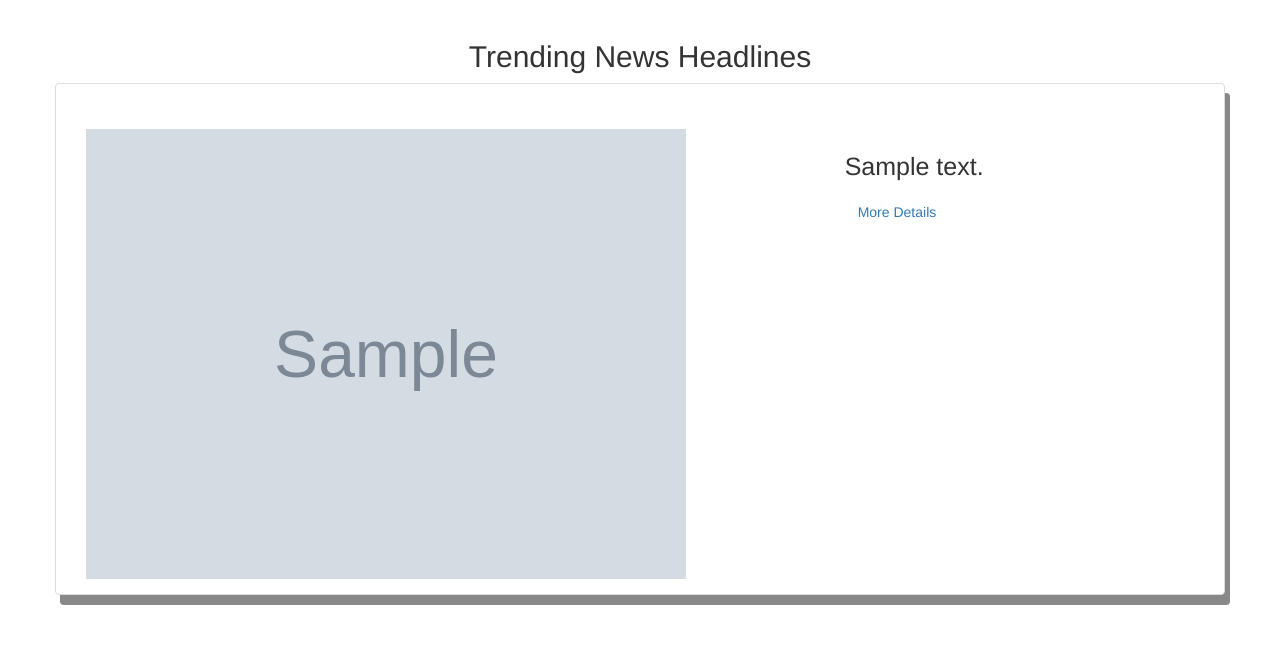
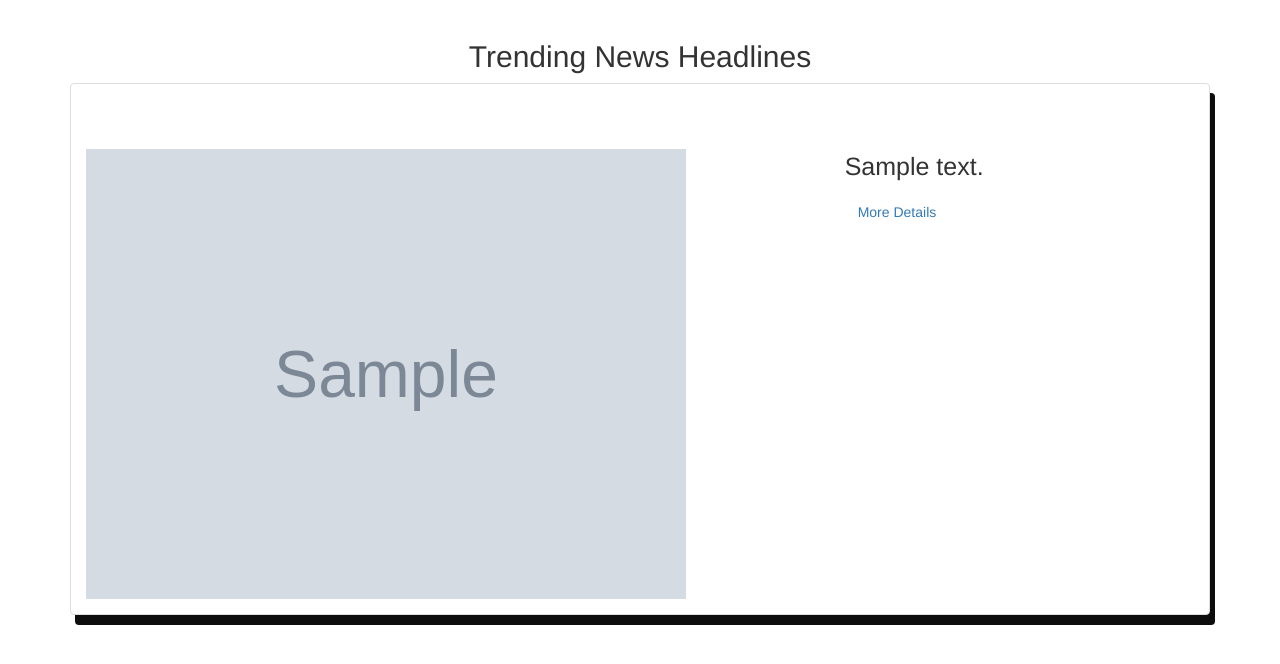
Before and after one commit to Steve99-coder/News-Api, a Python web app: template app/templates/article.html in a window 1280 px wide. Shown: the part 52-716 px from the top of the page. Run offline with Jinja, Linux system fonts and the light colour scheme; the template is opened without the code that fills it: most values are stand-ins (such as "Sample title", 1, 10 or a date in 2020); grey boxes marked "Sample" are stand-in pictures; some libraries are stand-ins or nearby versions.

Commit message:
Add changes to the template file

```diff
--- a/app/templates/article.html
+++ b/app/templates/article.html
@@ -16,12 +16,13 @@
     <div class="container">
 
         <h2 class="text-center">Trending News Headlines</h2>
-        <div class="row">
 
-            {% for article in article %}
-            <div class="panel panel-default" style="box-shadow: 5px 10px #888888;">
-                <div class="panel-body">
-                    <div class="col-md-8" style="padding-top: 30px;">
+        {% for article in article %}
+        <div class="panel panel-default" style="box-shadow: 5px 10px #0e0d0d;">
+            <div class="panel-body">
+                <div class="row">
+
+                    <div class="col-xs-8 col-sm-8 col-md-8 col-lg-8" style="padding-top: 50px;">
 
                         <img src="{{article.urlToImage}}" width="600px" alt="">
                     </div>
```
